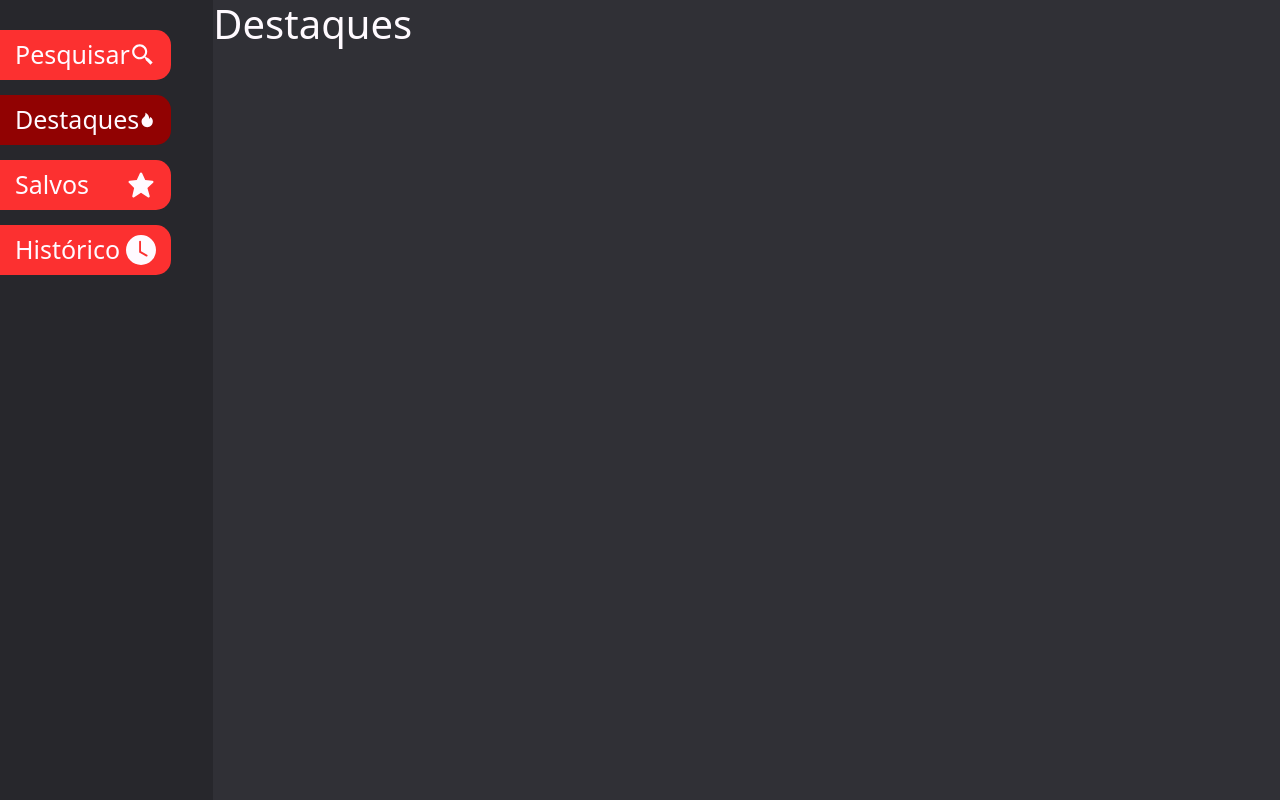
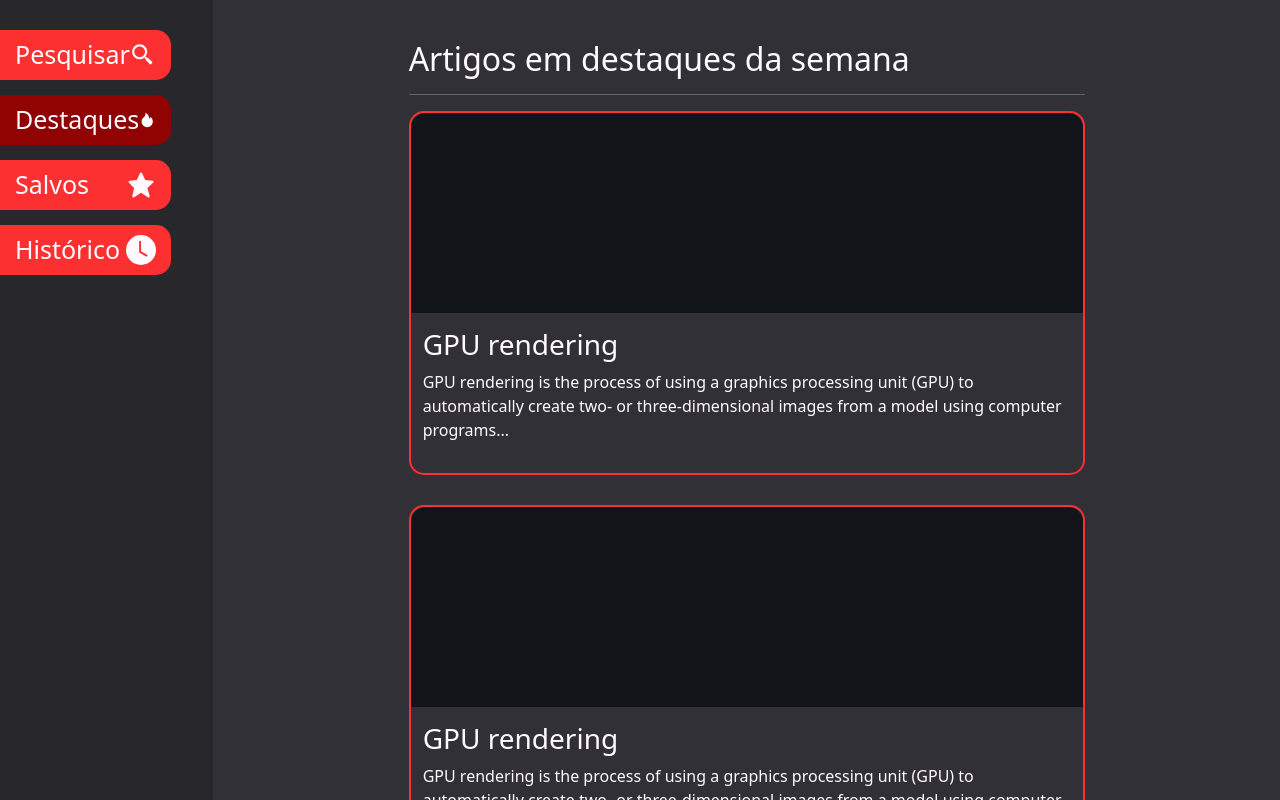
Before and after one commit to TakedaGalaxy/trabalho-ihc, a React (Create React App) app: page / in a window 1280 px wide. Both pictures are taken after a click on the button "Destaques". Built offline with nearby package versions, Linux system fonts and the light colour scheme.

Commit message:
Adicionado destaques

```diff
--- /dev/null
+++ b/src/componentes/elementos/card-artigo/artigo.jsx
@@ -0,0 +1,13 @@
+import "./artigo.scss";
+
+export default function ElementoArtigo({ img, titulo, descricao }) {
+  return (
+    <article className="Artigo">
+      {img ? <img className="imagem" src={img} alt={titulo} /> : null}
+      <div className="body">
+        <h3>{titulo}</h3>
+        <p>{descricao}</p>
+      </div>
+    </article>
+  );
+}
--- /dev/null
+++ b/src/componentes/elementos/card-artigo/artigo.scss
@@ -0,0 +1,22 @@
+@import "../../../tema/variaveis.scss";
+
+.Artigo {
+  border: solid 2px $cor-primaria;
+  border-radius: 15px;
+  transition: all .3s;
+  cursor: pointer;
+  .imagem {
+    width: 100%;
+    height: 200px;
+    object-fit: cover;
+    object-position: center;
+    border-radius: 15px 15px 0 0;
+  }
+  .body {
+    padding: 15px 12px;
+  }
+
+  &:hover {
+    box-shadow: 0px 5px 10px 3px rgba(0, 0, 0, 0.65);
+  }
+}
--- /dev/null
+++ b/src/componentes/secoes/listagem-destaques/listagem-destaques.jsx
@@ -0,0 +1,91 @@
+import "./listagem-destaques.scss";
+import ElementoArtigo from "../../elementos/card-artigo/artigo";
+import EstruturaContainer from "../../estruturas/container/container";
+import { Row, Col } from "react-bootstrap";
+import placeholder from "../../../imgs/placeholders/placeholder.PNG";
+
+export default function SecaoListagemDestaques() {
+  return (
+    <EstruturaContainer>
+      <section className="SecaoListafemDestaques">
+        <Row>
+          <Col lg={12}>
+            <h2>
+              Artigos em destaques da semana
+              <hr />
+            </h2>
+          </Col>
+          <Col lg={12} className="containerArtigoDestaque">
+            <ElementoArtigo
+              img={placeholder}
+              titulo={"GPU rendering"}
+              descricao={
+                "GPU rendering is the process of using a graphics processing unit (GPU) to automatically create two- or three-dimensional images from a model using computer programs..."
+              }
+            />
+          </Col>
+          <Col lg={12} className="containerArtigoDestaque">
+            <ElementoArtigo
+              img={placeholder}
+              titulo={"GPU rendering"}
+              descricao={
+                "GPU rendering is the process of using a graphics processing unit (GPU) to automatically create two- or three-dimensional images from a model using computer programs..."
+              }
+            />
+          </Col>
+          <Col lg={12} className="containerArtigoDestaque">
+            <ElementoArtigo
+              img={placeholder}
+              titulo={"GPU rendering"}
+              descricao={
+                "GPU rendering is the process of using a graphics processing unit (GPU) to automatically create two- or three-dimensional images from a model using computer programs..."
+              }
+            />
+          </Col>
+        </Row>
+      </section>
+      <section className="ListagemTopicosDestaques">
+        <Row>
+          <Col lg={12}>
+            <h2>
+              Topicos em destaques da semana
+              <hr />
+            </h2>
+          </Col>
+          <Col lg={12} className="containerTopicoDestaque">
+            <ElementoArtigo
+              titulo={"GPU rendering"}
+              descricao={
+                "GPU rendering is the process of using a graphics processing unit (GPU) to automatically create two- or three-dimensional images from a model using computer programs..."
+              }
+            />
+          </Col>
+          <Col lg={12} className="containerTopicoDestaque">
+            <ElementoArtigo
+              titulo={"GPU rendering"}
+              descricao={
+                "GPU rendering is the process of using a graphics processing unit (GPU) to automatically create two- or three-dimensional images from a model using computer programs..."
+              }
+            />
+          </Col>
+          <Col lg={12} className="containerTopicoDestaque">
+            <ElementoArtigo
+              titulo={"GPU rendering"}
+              descricao={
+                "GPU rendering is the process of using a graphics processing unit (GPU) to automatically create two- or three-dimensional images from a model using computer programs..."
+              }
+            />
+          </Col>
+          <Col lg={12} className="containerTopicoDestaque">
+            <ElementoArtigo
+              titulo={"GPU rendering"}
+              descricao={
+                "GPU rendering is the process of using a graphics processing unit (GPU) to automatically create two- or three-dimensional images from a model using computer programs..."
+              }
+            />
+          </Col>
+        </Row>
+      </section>
+    </EstruturaContainer>
+  );
+}
--- /dev/null
+++ b/src/componentes/secoes/listagem-destaques/listagem-destaques.scss
@@ -0,0 +1,14 @@
+.SecaoListafemDestaques{
+  padding: 40px 0;
+  .containerArtigoDestaque{
+    margin-bottom: 30px;
+  }
+}
+
+.ListagemTopicosDestaques{
+  padding: 40px 0;
+
+  .containerTopicoDestaque{
+    margin-bottom: 30px;
+  }
+}
--- a/src/paginas/destaques/destaques.jsx
+++ b/src/paginas/destaques/destaques.jsx
@@ -1,11 +1,10 @@
+import SecaoListagemDestaques from "../../componentes/secoes/listagem-destaques/listagem-destaques";
 import "./destaques.scss";
 
 export default function PaginaDestaques(){
   return (
     <>
-      <h1>
-        Destaques
-      </h1>
+      <SecaoListagemDestaques/>
     </>
   )
 }
```
Also changed, not shown: src/imgs/placeholders/placeholder.PNG (added).
